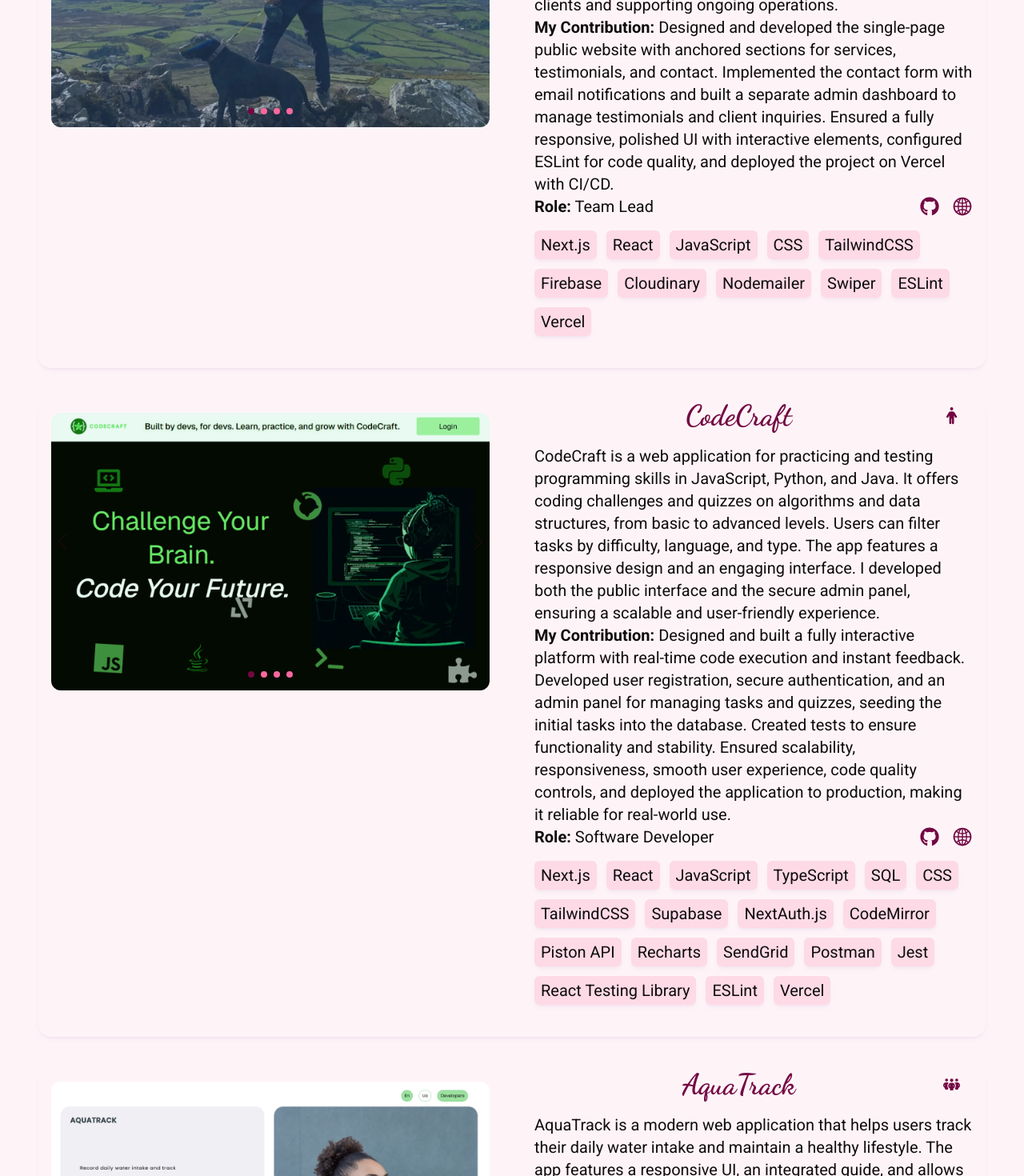
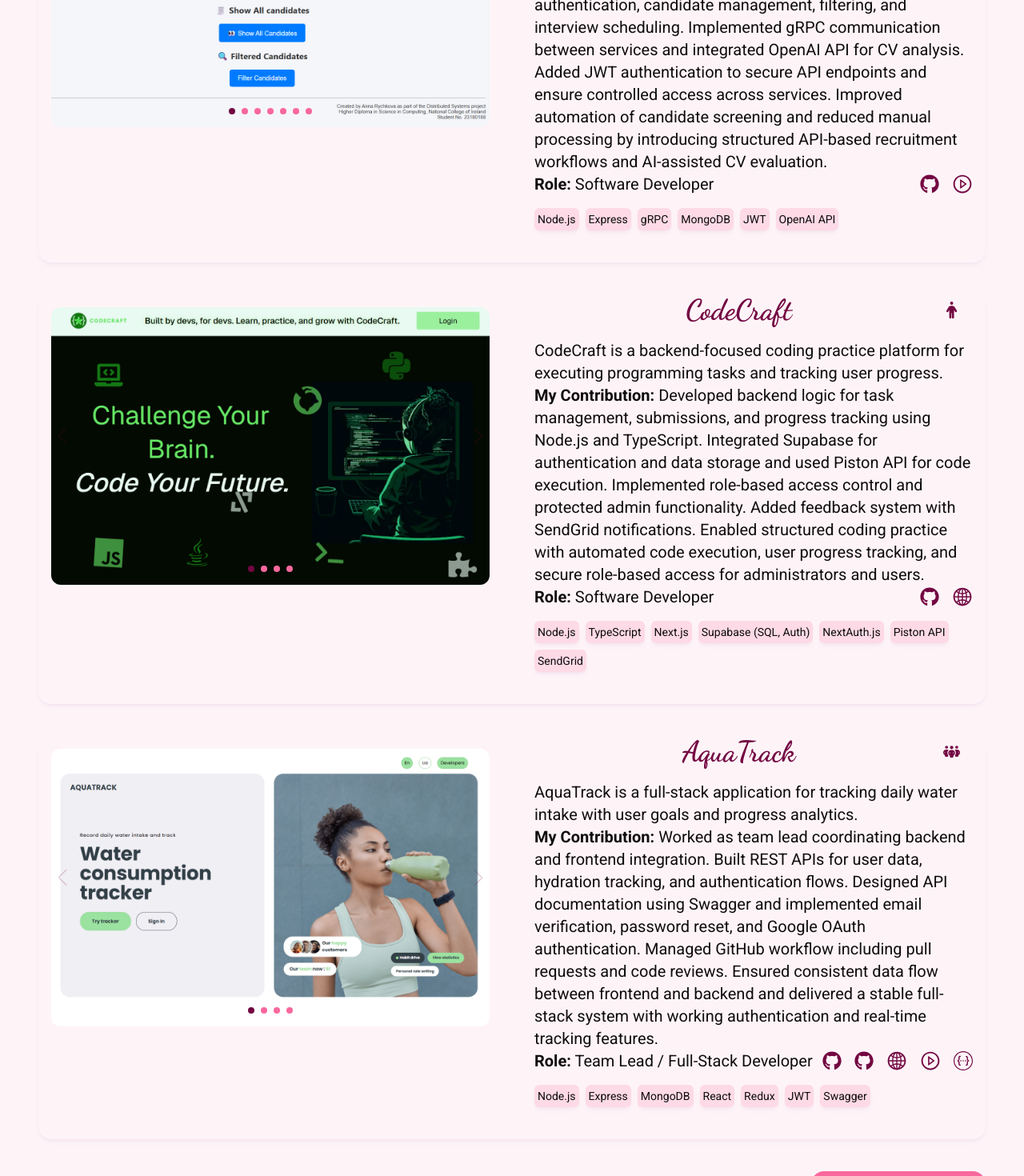
Before and after one commit to AnnaRychkova1/anna_rychkova, a Next.js app: page / in a window 1280 px wide. Shown: the part 1160-2630 px from the top of the page at 80% size. Built offline with nearby package versions, Linux system fonts and the light colour scheme.

Commit message:
improve projects description

```diff
--- a/components/ProjectsList.tsx
+++ b/components/ProjectsList.tsx
@@ -195,11 +195,11 @@
               </div>
             </div>
 
-            <ul className="flex flex-wrap gap-3">
+            <ul className="flex flex-wrap gap-2 text-sm">
               {project.technologies.map((tech, index) => (
                 <li
                   key={index}
-                  className="bg-[rgba(253,216,229,0.9)] rounded-md px-2 py-1 shadow-md shadow-fuchsia-900/5"
+                  className="bg-[rgba(253,216,229,0.9)] rounded-md p-1 shadow-md shadow-fuchsia-900/5"
                 >
                   {tech}
                 </li>
--- a/data/projects.json
+++ b/data/projects.json
@@ -1,34 +1,31 @@
 [
   {
     "id": 1,
-    "name": "Attaboy Dog Training",
+    "name": "Smart Recruitment System",
     "images": [
-      "/images/attaboy-1.png",
-      "/images/attaboy-2.png",
-      "/images/attaboy-3.png",
-      "/images/attaboy-4.png"
+      "/images/smart-recruitment-1.png",
+      "/images/smart-recruitment-2.png",
+      "/images/smart-recruitment-3.png",
+      "/images/smart-recruitment-4.png",
+      "/images/smart-recruitment-5.png",
+      "/images/smart-recruitment-6.png",
+      "/images/smart-recruitment-7.png"
     ],
-    "type": "team",
-    "role": "team lead",
-    "overview": "The project started as a learning initiative. I led the development of the MVP and guided teammates in GitHub workflows. Later, the business owner invited me to enhance and deploy it as the official website for his dog training business. Today, the responsive site is live, serving real clients and supporting ongoing operations.",
-    "contribution": "Designed and developed the single-page public website with anchored sections for services, testimonials, and contact. Implemented the contact form with email notifications and built a separate admin dashboard to manage testimonials and client inquiries. Ensured a fully responsive, polished UI with interactive elements, configured ESLint for code quality, and deployed the project on Vercel with CI/CD.",
+    "type": "individual",
+    "role": "software developer",
+    "overview": "Smart Recruitment is a backend system for managing recruitment workflows including candidate processing, CV handling, and interview scheduling.",
+    "contribution": "Built a microservices-based backend using Node.js and Express with separate services for authentication, candidate management, filtering, and interview scheduling. Implemented gRPC communication between services and integrated OpenAI API for CV analysis. Added JWT authentication to secure API endpoints and ensure controlled access across services. Improved automation of candidate screening and reduced manual processing by introducing structured API-based recruitment workflows and AI-assisted CV evaluation.",
     "links": {
-      "github": "https://github.com/AnnaRychkova1/attaboy-dog-training",
-      "website": "https://attaboydogtraining.ie/"
+      "github": "https://github.com/AnnaRychkova1/smart-recruitment-grpc",
+      "demo": "https://res.cloudinary.com/dmzsusenh/video/upload/f_mp4/v1759780854/2025-10-06_20-52-40_xl67us.mkv"
     },
-
     "technologies": [
-      "Next.js",
-      "React",
-      "JavaScript",
-      "CSS",
-      "TailwindCSS",
-      "Firebase",
-      "Cloudinary",
-      "Nodemailer",
-      "Swiper",
-      "ESLint",
-      "Vercel"
+      "Node.js",
+      "Express",
+      "gRPC",
+      "MongoDB",
+      "JWT",
+      "OpenAI API"
     ]
   },
   {
@@ -43,31 +40,20 @@
 
     "type": "individual",
     "role": "software developer",
-    "overview": "CodeCraft is a web application for practicing and testing programming skills in JavaScript, Python, and Java. It offers coding challenges and quizzes on algorithms and data structures, from basic to advanced levels. Users can filter tasks by difficulty, language, and type. The app features a responsive design and an engaging interface. I developed both the public interface and the secure admin panel, ensuring a scalable and user-friendly experience.",
-    "contribution": "Designed and built a fully interactive platform with real-time code execution and instant feedback. Developed user registration, secure authentication, and an admin panel for managing tasks and quizzes, seeding the initial tasks into the database. Created tests to ensure functionality and stability. Ensured scalability, responsiveness, smooth user experience, code quality controls, and deployed the application to production, making it reliable for real-world use.",
+    "overview": "CodeCraft is a backend-focused coding practice platform for executing programming tasks and tracking user progress.",
+    "contribution": "Developed backend logic for task management, submissions, and progress tracking using Node.js and TypeScript. Integrated Supabase for authentication and data storage and used Piston API for code execution. Implemented role-based access control and protected admin functionality. Added feedback system with SendGrid notifications. Enabled structured coding practice with automated code execution, user progress tracking, and secure role-based access for administrators and users.",
     "links": {
       "github": "https://github.com/AnnaRychkova1/CodeCraft",
       "website": "https://code-craft-omega-eight.vercel.app/"
     },
     "technologies": [
+      "Node.js",
+      "TypeScript",
       "Next.js",
-      "React",
-      "JavaScript",
-      "TypeScript",
-      "SQL",
-      "CSS",
-      "TailwindCSS",
-      "Supabase",
+      "Supabase (SQL, Auth)",
       "NextAuth.js",
-      "CodeMirror",
       "Piston API",
-      "Recharts",
-      "SendGrid",
-      "Postman",
-      "Jest",
-      "React Testing Library",
-      "ESLint",
-      "Vercel"
+      "SendGrid"
     ]
   },
   {
@@ -80,9 +66,9 @@
       "/images/aquatrack-4.png"
     ],
     "type": "team",
-    "role": "team lead",
-    "overview": "AquaTrack is a modern web application that helps users track their daily water intake and maintain a healthy lifestyle. The app features a responsive UI, an integrated guide, and allows users to log their daily water consumption, set personalized hydration goals, and monitor their progress with detailed statistics. AquaTrack serves as a personal assistant to help users stay hydrated and meet their daily targets.",
-    "contribution": "As the Team Lead, I oversaw project planning, code reviews, and GitHub repository management. As the Frontend Developer, I implemented authentication features, including email verification, password management, and Google Authentication, as well as ISO-compliant time handling. On the Backend side, I created and documented API endpoints using Swagger, ensuring clear and maintainable documentation for the team.",
+    "role": "team lead / full-stack developer",
+    "overview": "AquaTrack is a full-stack application for tracking daily water intake with user goals and progress analytics.",
+    "contribution": "Worked as team lead coordinating backend and frontend integration. Built REST APIs for user data, hydration tracking, and authentication flows. Designed API documentation using Swagger and implemented email verification, password reset, and Google OAuth authentication. Managed GitHub workflow including pull requests and code reviews. Ensured consistent data flow between frontend and backend and delivered a stable full-stack system with working authentication and real-time tracking features.",
     "links": {
       "githubFrontend": "https://github.com/AnnaRychkova1/aquatrack-front-1",
       "githubBackend": "https://github.com/AnnaRychkova1/aquatrack-back-1",
@@ -91,74 +77,43 @@
       "swagger": "https://aquatrack-back-1.onrender.com/api-docs/"
     },
     "technologies": [
-      "React",
-      "JavaScript",
-      "Redux",
-      "Recharts",
-      "HTML",
-      "CSS",
-      "i18next",
-      "Helmet",
-      "Formik",
-      "Yup",
-      "React-toastify",
-      "Rreactour",
-      "Cloudinary",
       "Node.js",
       "Express",
       "MongoDB",
-      "Mongoose",
-      "Morgan",
-      "CORS",
-      "Joi",
-      "Multer",
-      "SendGrid",
-      "Swagger",
+      "React",
+      "Redux",
       "JWT",
-      "Axios",
-      "Vite",
-      "ESLint",
-      "Vercel"
+      "Swagger"
     ]
   },
   {
     "id": 4,
-    "name": "Smart Recruitment System",
+    "name": "Attaboy Dog Training",
     "images": [
-      "/images/smart-recruitment-1.png",
-      "/images/smart-recruitment-2.png",
-      "/images/smart-recruitment-3.png",
-      "/images/smart-recruitment-4.png",
-      "/images/smart-recruitment-5.png",
-      "/images/smart-recruitment-6.png",
-      "/images/smart-recruitment-7.png"
+      "/images/attaboy-1.png",
+      "/images/attaboy-2.png",
+      "/images/attaboy-3.png",
+      "/images/attaboy-4.png"
     ],
-    "type": "individual",
-    "role": "fullstack developer",
-    "overview": "Smart Recruitment System is a distributed application for managing the full recruitment pipeline: candidate registration, AI-assisted CV analysis, filtering, interview scheduling, and user authentication. It leverages Node.js, gRPC, Express, and MongoDB with a dynamic EJS frontend.",
-    "contribution": "Designed and implemented a modular microservices architecture with gRPC and HTTP endpoints. Developed Auth Service with JWT authentication, Hiring Service for CRUD operations and AI-based CV processing, Filtering Service for candidate evaluation, and Interview Service for scheduling. Built a dynamic EJS frontend with AJAX for interactivity. Documented APIs and project structure for maintainability and scalability.",
+    "type": "team",
+    "role": "team lead / software developer",
+    "overview": "Attaboy Dog Training is a web platform for managing client communication and business operations for a real dog training service.",
+    "contribution": "Built admin system for managing testimonials and client inquiries. Implemented authentication-based workflows, contact forms with email notifications, and admin dashboard for content management. Deployed application and set up CI/CD pipeline using Vercel.Provided a working business platform that supports client communication and simplifies content and inquiry management for daily operations.",
     "links": {
-      "github": "https://github.com/AnnaRychkova1/smart-recruitment-grpc",
-      "demo": "https://res.cloudinary.com/dmzsusenh/video/upload/f_mp4/v1759780854/2025-10-06_20-52-40_xl67us.mkv"
+      "github": "https://github.com/AnnaRychkova1/attaboy-dog-training",
+      "website": "https://attaboydogtraining.ie/"
     },
+
     "technologies": [
-      "openai",
-      "Node.js",
-      "Express",
-      "gRPC",
-      "MongoDB",
-      "Mongoose",
-      "EJS",
-      "HTML",
-      "CSS",
-      "JavaScript",
-      "bcrypt",
-      "JWT",
-      "Multer",
-      "pdf-parse",
-      "Concurrently"
+      "Next.js",
+      "React",
+      "Firebase",
+      "TailwindCSS",
+      "Nodemailer",
+      "Vercel"
     ]
   },
+
   {
     "id": 5,
     "name": "GardenShop",
@@ -170,8 +125,8 @@
     ],
     "type": "individual",
     "role": "frontend developer",
-    "overview": "GardenShop is a responsive web application for showcasing and selling garden plants. It provides a complete browsing and shopping experience, including plant catalog, product details, real-time cart management, and a contact page with validation and map integration.",
-    "contribution": "Designed and developed the entire front-end using HTML, CSS, and JavaScript. Implemented plant cards sourced from JSON, search and filter functionality, Bootstrap-based image carousel, modal view for enlarged images, and discount labeling. Built real-time cart updates using Local Storage and a validated contact form. Ensured a fully responsive layout and smooth user experience across devices.",
+    "overview": "GardenShop is a responsive e-commerce web application for browsing and showcasing garden plants, with product catalog, cart functionality, and contact features.",
+    "contribution": "Built a full frontend application using HTML, CSS, and JavaScript. Implemented dynamic product catalog using JSON data, including search and filter functionality. Developed interactive UI components such as product cards, image carousel, and modal views for product details. Added shopping cart functionality using Local Storage with real-time updates. Built a validated contact form and ensured responsive design across devices.",
     "links": {
       "github": "https://github.com/AnnaRychkova1/GardenShop",
       "website": "https://annarychkova1.github.io/GardenShop/"
```
Also changed, not shown: 1 other file (tests, documents, lock files or other folders).
